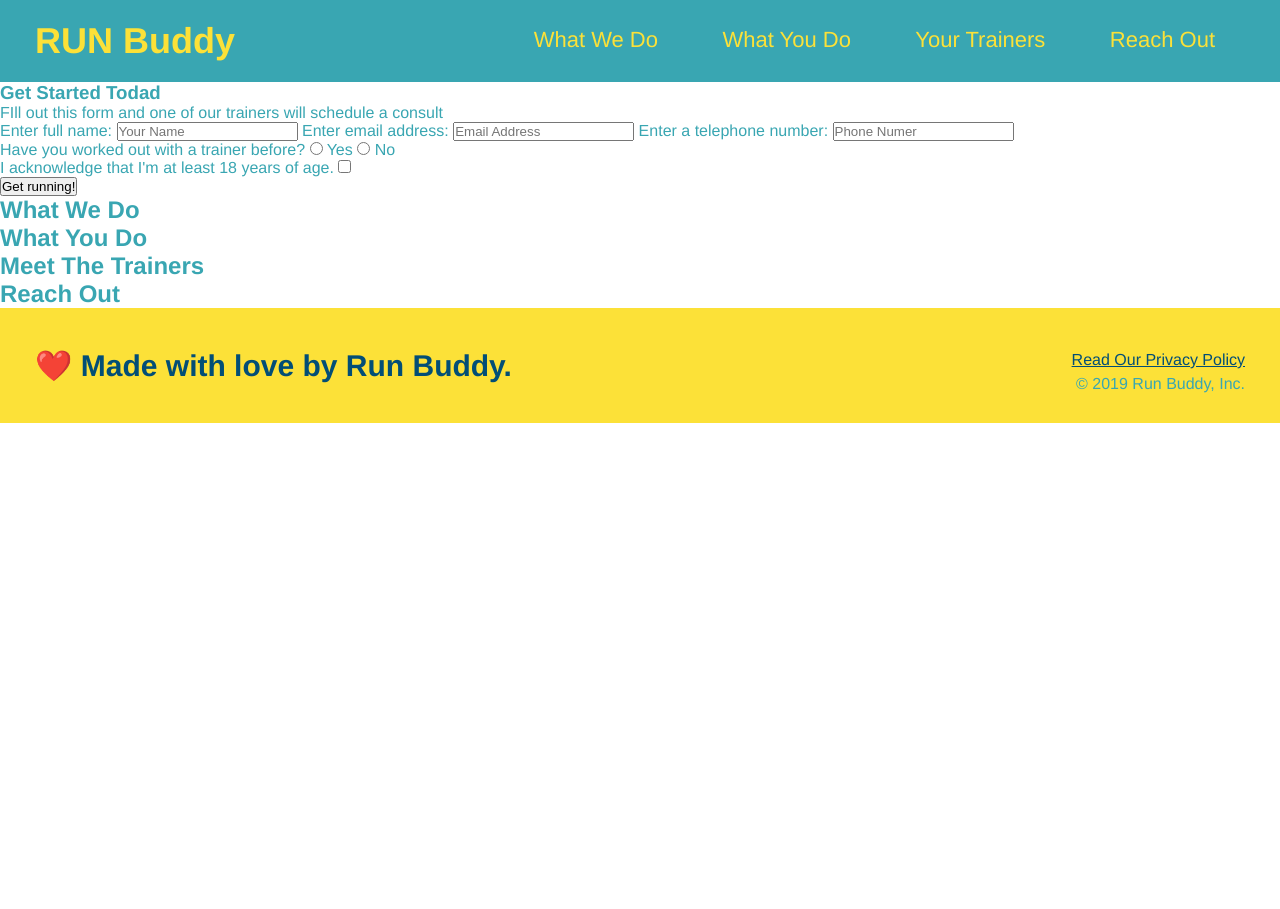
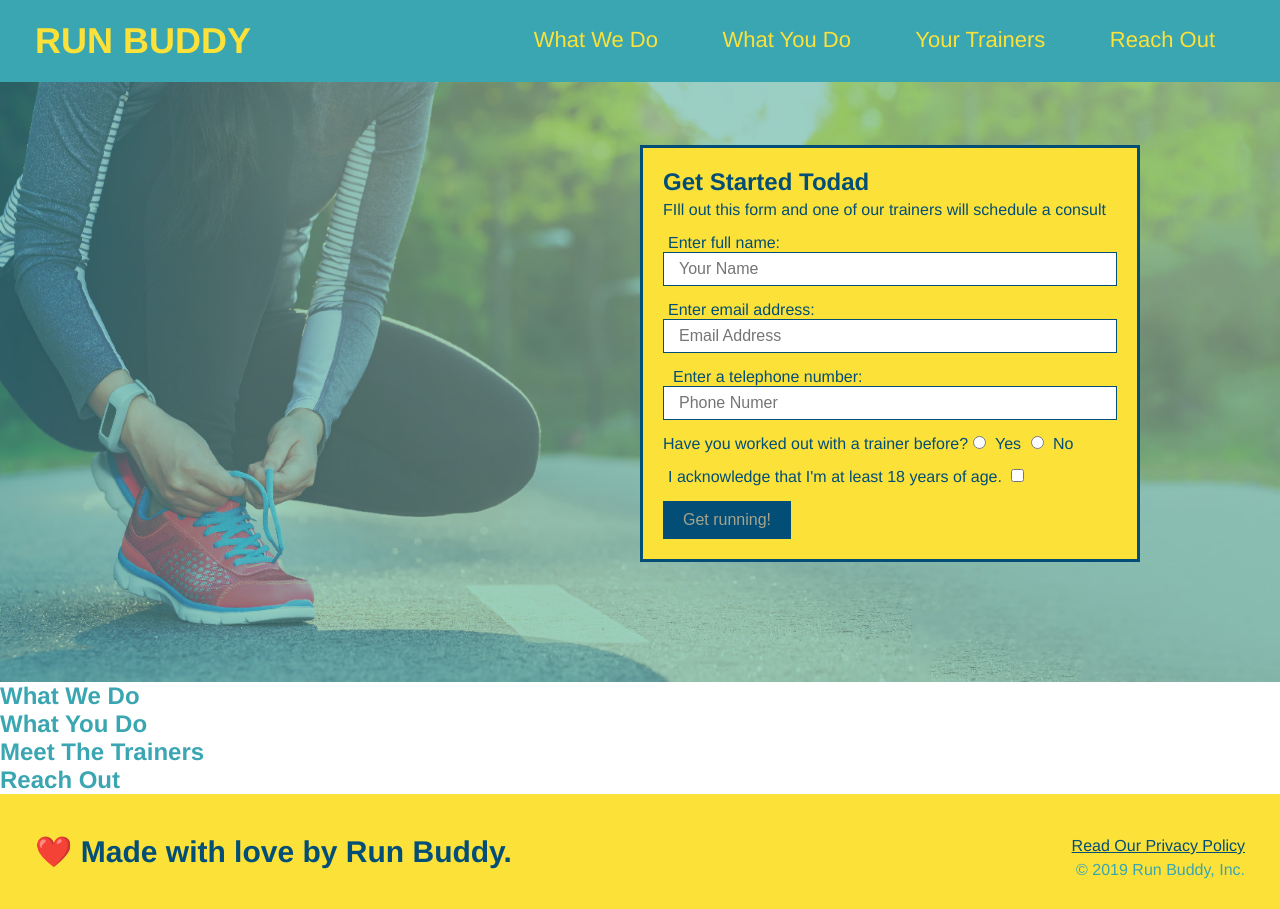
Before and after one commit to yohans14/run-buddy, a plain HTML site: page index.html in a window 1280 px wide. Before the commit the page ends 800 px from the top, so only its background shows below. Drawn offline with Linux system fonts and the light colour scheme.

Commit message:
hero styles finished

```diff
--- a/assets/css/style.css
+++ b/assets/css/style.css
@@ -60,3 +60,48 @@ header {
   footer a {
     color: #024e76;
   }
+  /* Hero Style Start */
+  .hero {
+    background-image: url(../images/hero-bg.jpeg);
+    height: 600px;
+    background-size: cover;
+    background-position: center;
+    position: relative;
+  }
+  .hero-form {
+    background-color: #fce138;
+    padding:  20px;
+    width: 500px;
+    color: #024e76;
+    border: solid 3px #024e76;
+    position: absolute;
+    bottom: 120px;
+    right: 140px;
+  }
+  .hero-form h3{
+    font-size: 24px;
+    margin: 0px
+  }
+  .hero-form p {
+    margin: 5px 0 15px 0;
+  }
+  .form-input{
+    border: 1px solid #024e76;
+    display: block;
+    padding: 7px 15px;
+    font-size: 16px;
+    color: #024e76;
+    width: 100%;
+    margin-bottom: 15px;
+  }
+  .hero-form label{
+  margin: 0 5px;
+  }
+  .hero-form button {
+    color: #a8a489;
+    background-color: #024e76;
+    border: none;
+    padding: 10px 20px;
+    font-size: 16px;
+  }
+  /* HERO STYLES END */
--- a/index.html
+++ b/index.html
@@ -3,14 +3,14 @@
 
 <head>
   <meta charset="UTF-8" />
-  <title>Run Buddy</title>
+  <title>Run BUDDY</title>
   <link rel="stylesheet" href="./assets/css/style.css" />
 </head>
 
 <body>
     <!-- navigation -->
     <header>
-        <h1> <a href="/"> RUN Buddy</a> </h1>
+        <h1> <a href="/"> RUN BUDDY</a> </h1>
         <nav>
           <!-- Unordered list element -->
           <ul>
@@ -32,18 +32,18 @@
         </nav>
     </header>
     <!-- hero/jumbotron -->
-    <section>
-      <div>
+    <section class="hero">
+      <div class="hero-form">
         <h3>Get Started Todad</h3>
         <p>FIll out this form and one of our trainers will schedule a consult</p>
        <!-- Add for element  -->
        <form>
           <label for="name">Enter full name:</label>
-          <input type="text" placeholder="Your Name" name="name" id="name"/>
+          <input type="text" placeholder="Your Name" name="name" id="name" class="form-input"/>
           <label for="email">Enter email address:</label>
-          <input type="email" placeholder="Email Address" name="email" id="email"/>
+          <input type="email" placeholder="Email Address" name="email" id="email" class="form-input"/>
           <label for="phone"></label>Enter a telephone number:</label>
-          <input type="tel" placeholder="Phone Numer" name="phone" id="phone"/>
+          <input type="tel" placeholder="Phone Numer" name="phone" id="phone" class="form-input"/>
           <p>
             Have you worked out with a trainer before?
             <input type="radio" name="trainer-confirm" id="trainer-yes"/>
```
Also changed, not shown: assets/images/hero-bg.jpeg (added).
